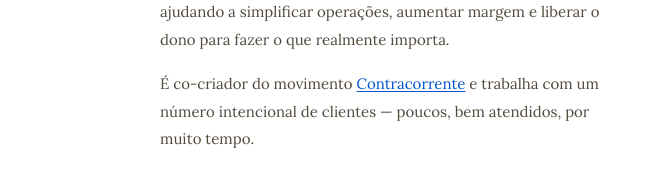
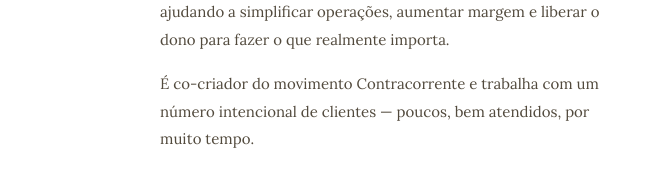
Before and after one commit to felipepavao/felipepavao, a React (Vite) app: page / in a window 1280 px wide. Shown: the part 6241-6428 px from the top of the page, without its empty margins (308-971 px from the left). Built offline with nearby package versions, Linux system fonts and the light colour scheme; no server answers.

Commit message:
Remove Contracorrente outbound link from bio

```diff
--- a/src/pages/HomePage.jsx
+++ b/src/pages/HomePage.jsx
@@ -356,17 +356,8 @@ export default function HomePage() {
             realmente importa.
           </p>
           <p>
-            É co-criador do movimento{' '}
-            <a
-              href="https://contracorrente.com.br"
-              target="_blank"
-              rel="noopener noreferrer"
-              className="text-brand-700 underline underline-offset-2 hover:text-brand-600 transition-colors"
-            >
-              Contracorrente
-            </a>{' '}
-            e trabalha com um número intencional de clientes — poucos, bem atendidos,
-            por muito tempo.
+            É co-criador do movimento Contracorrente e trabalha com um número
+            intencional de clientes — poucos, bem atendidos, por muito tempo.
           </p>
         </div>
       </div>
```
